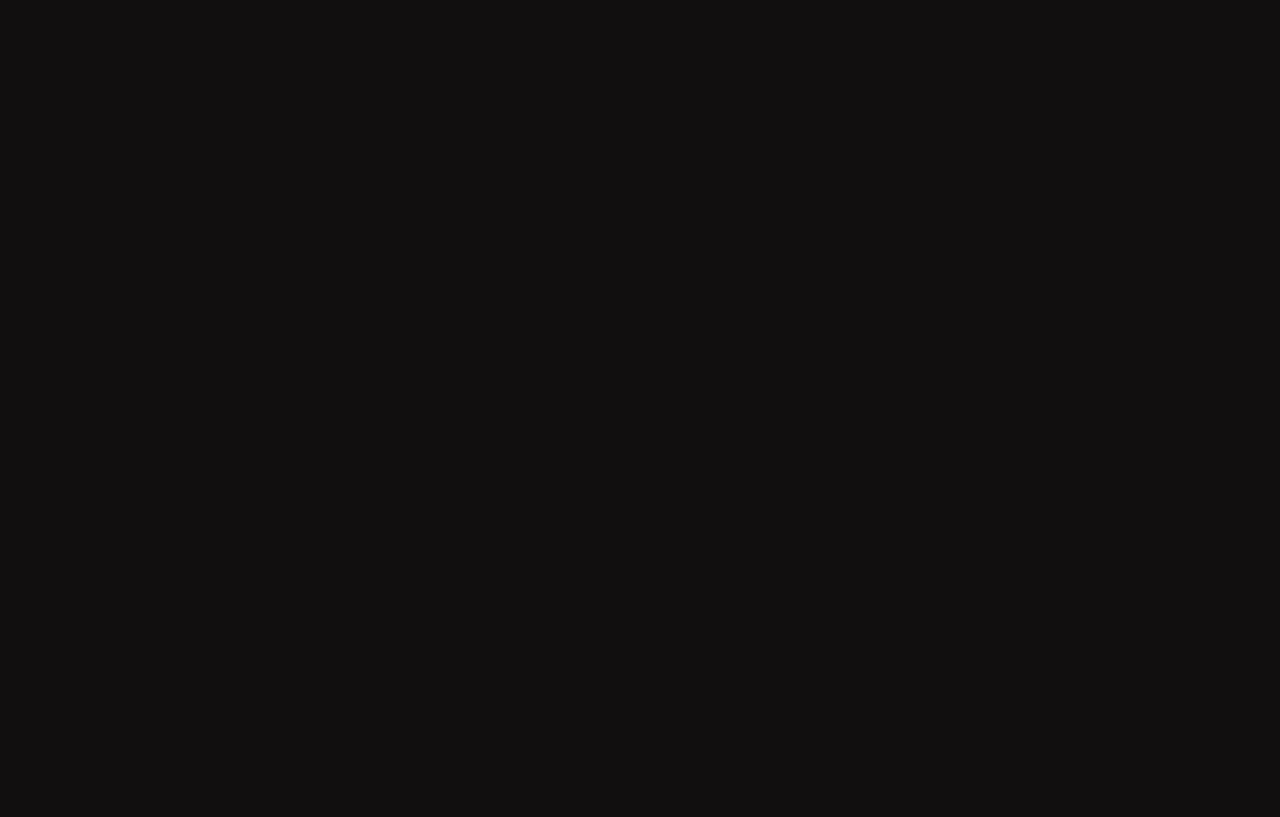
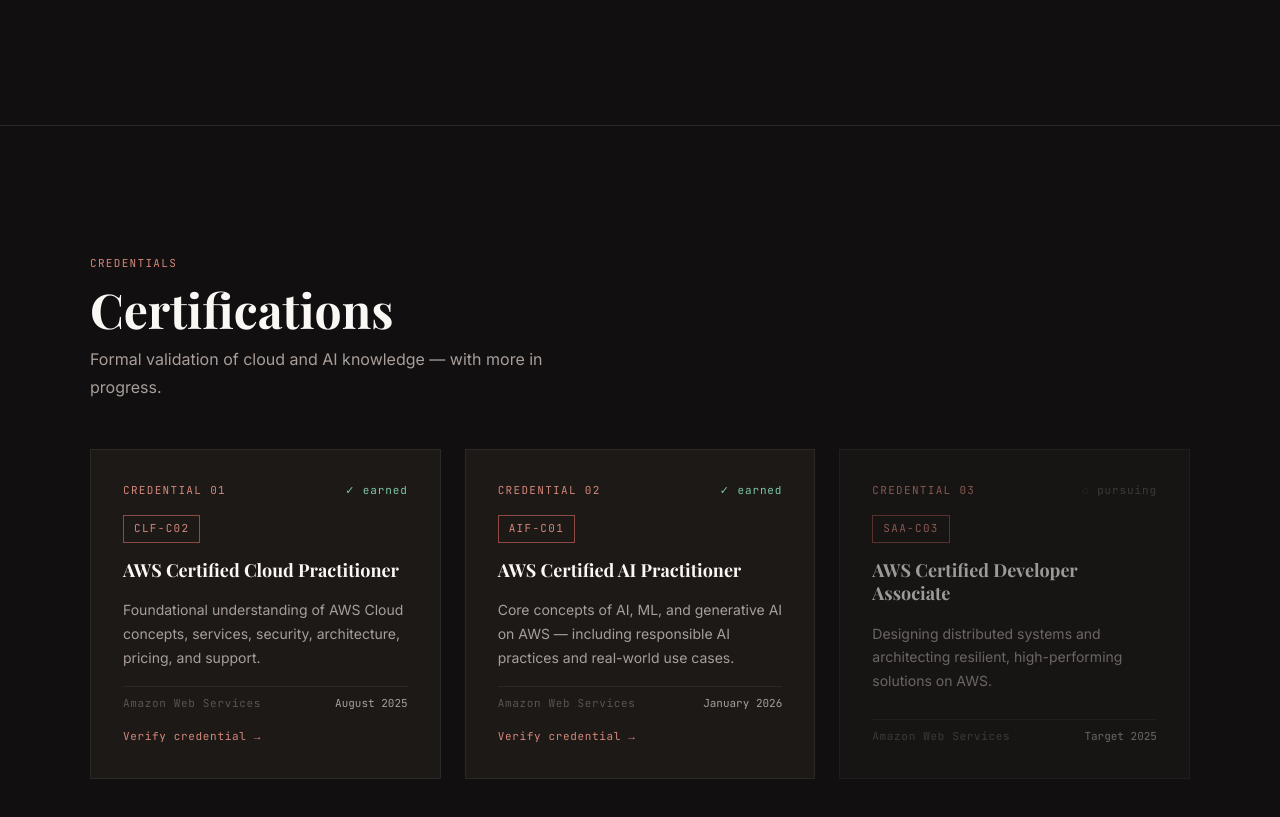
Before and after one commit to Code-Surbhi/SurbhiExplains, a React (Vite) app: page / in a window 1280 px wide. Shown: the part 1880-2697 px from the top of the page. Before the commit the page ends 2005 px from the top, so only its background shows below. Built offline with nearby package versions, Linux system fonts and the light colour scheme; a web font is replaced by a local one.

Commit message:
feat: add certifications section with credential cards

```diff
--- a/src/App.jsx
+++ b/src/App.jsx
@@ -1,6 +1,7 @@
 import Navbar from "./components/Navbar/Navbar";
 import Hero from "./components/Hero/Hero";
 import Projects from "./components/Projects/Projects";
+import Certifications from "./components/Certifications/Certifications";
 
 function App() {
   return (
@@ -8,6 +9,7 @@
       <Navbar />
       <Hero />
       <Projects />
+      <Certifications />
     </main>
   );
 }
--- /dev/null
+++ b/src/components/Certifications/Certifications.css
@@ -0,0 +1,189 @@
+/* ============================================
+   CERTIFICATIONS SECTION
+============================================ */
+
+.certifications {
+  padding: var(--space-9) var(--space-7);
+  border-top: 1px solid var(--border);
+}
+
+.certifications__inner {
+  max-width: 1100px;
+  margin: 0 auto;
+  display: flex;
+  flex-direction: column;
+  gap: var(--space-6);
+}
+
+/* --- HEADER --- */
+.certifications__header {
+  display: flex;
+  flex-direction: column;
+  gap: var(--space-2);
+}
+
+.certifications__title {
+  font-size: var(--text-h1);
+  font-family: var(--font-display);
+  color: var(--text-primary);
+}
+
+.certifications__subtitle {
+  color: var(--text-secondary);
+  font-size: 16px;
+  max-width: 50ch;
+}
+
+/* --- GRID --- */
+.certifications__grid {
+  display: grid;
+  grid-template-columns: repeat(3, 1fr);
+  gap: var(--space-4);
+}
+
+/* --- CERT CARD --- */
+.cert-card {
+  background: var(--bg-secondary);
+  border: 1px solid var(--border);
+  padding: var(--space-5);
+  display: flex;
+  flex-direction: column;
+  gap: var(--space-3);
+  position: relative;
+  transition: border-color var(--transition-normal);
+  overflow: hidden;
+}
+
+.cert-card::after {
+  content: "";
+  position: absolute;
+  bottom: 0;
+  left: 0;
+  right: 0;
+  height: 2px;
+  background: var(--accent);
+  transform: scaleX(0);
+  transform-origin: left;
+  transition: transform var(--transition-slow);
+}
+
+.cert-card:hover::after {
+  transform: scaleX(1);
+}
+
+.cert-card:hover {
+  border-color: var(--accent-muted);
+}
+
+/* In progress — dimmed */
+.cert-card--progress {
+  opacity: 0.6;
+}
+
+.cert-card--progress:hover {
+  opacity: 0.85;
+}
+
+/* --- CARD HEADER --- */
+.cert-card__header {
+  display: flex;
+  align-items: center;
+  justify-content: space-between;
+}
+
+/* --- STATUS --- */
+.cert-card__status {
+  font-family: var(--font-mono);
+  font-size: var(--text-label);
+  letter-spacing: 0.08em;
+}
+
+.cert-card__status--earned {
+  color: #7ec8a4;
+}
+
+.cert-card__status--progress {
+  color: var(--text-disabled);
+}
+
+/* --- EXAM CODE --- */
+.cert-card__code {
+  font-family: var(--font-mono);
+  font-size: var(--text-label);
+  letter-spacing: 0.12em;
+  color: var(--accent);
+  padding: 4px 10px;
+  border: 1px solid var(--accent-muted);
+  display: inline-block;
+  width: fit-content;
+}
+
+/* --- TITLE --- */
+.cert-card__title {
+  font-family: var(--font-display);
+  font-size: 18px;
+  color: var(--text-primary);
+  line-height: 1.3;
+}
+
+/* --- DESCRIPTION --- */
+.cert-card__description {
+  font-size: 14px;
+  color: var(--text-secondary);
+  line-height: 1.7;
+  flex: 1;
+}
+
+/* --- FOOTER --- */
+.cert-card__footer {
+  display: flex;
+  justify-content: space-between;
+  align-items: center;
+  padding-top: var(--space-2);
+  border-top: 1px solid var(--border);
+  margin-top: auto;
+}
+
+.cert-card__issuer {
+  font-family: var(--font-mono);
+  font-size: var(--text-label);
+  color: var(--text-disabled);
+  letter-spacing: 0.06em;
+}
+
+.cert-card__year {
+  font-family: var(--font-mono);
+  font-size: var(--text-label);
+  color: var(--text-secondary);
+}
+
+/* --- VERIFY LINK --- */
+.cert-card__verify {
+  font-family: var(--font-mono);
+  font-size: var(--text-label);
+  letter-spacing: 0.06em;
+  color: var(--accent);
+  text-decoration: none;
+  transition: color var(--transition-fast);
+}
+
+.cert-card__verify:hover {
+  color: var(--accent-hover);
+}
+
+/* --- MOBILE --- */
+@media (max-width: 900px) {
+  .certifications__grid {
+    grid-template-columns: 1fr 1fr;
+  }
+}
+
+@media (max-width: 600px) {
+  .certifications {
+    padding: var(--space-7) var(--space-3);
+  }
+
+  .certifications__grid {
+    grid-template-columns: 1fr;
+  }
+}
--- /dev/null
+++ b/src/components/Certifications/Certifications.jsx
@@ -0,0 +1,102 @@
+import "./Certifications.css";
+
+const certifications = [
+  {
+    id: "01",
+    status: "earned",
+    title: "AWS Certified Cloud Practitioner",
+    issuer: "Amazon Web Services",
+    year: "August 2025",
+    code: "CLF-C02",
+    description:
+      "Foundational understanding of AWS Cloud concepts, services, security, architecture, pricing, and support.",
+    verifyLink:
+      "https://www.credly.com/badges/9cd07000-4d33-4bdf-a0ae-9454433be763/public_url",
+  },
+  {
+    id: "02",
+    status: "earned",
+    title: "AWS Certified AI Practitioner",
+    issuer: "Amazon Web Services",
+    year: "January 2026",
+    code: "AIF-C01",
+    description:
+      "Core concepts of AI, ML, and generative AI on AWS — including responsible AI practices and real-world use cases.",
+    verifyLink:
+      "https://www.credly.com/badges/54fbb3b9-e1b0-4546-be9e-f41adfe24ef1/public_url",
+  },
+  {
+    id: "03",
+    status: "in-progress",
+    title: "AWS Certified Developer Associate",
+    issuer: "Amazon Web Services",
+    year: "Target 2025",
+    code: "SAA-C03",
+    description:
+      "Designing distributed systems and architecting resilient, high-performing solutions on AWS.",
+    verifyLink: null,
+  },
+];
+
+function CertCard({ cert }) {
+  return (
+    <article
+      className={`cert-card ${cert.status === "in-progress" ? "cert-card--progress" : ""}`}
+    >
+      <div className="cert-card__header">
+        <span className="label">Credential {cert.id}</span>
+        <span
+          className={`cert-card__status ${cert.status === "earned" ? "cert-card__status--earned" : "cert-card__status--progress"}`}
+        >
+          {cert.status === "earned" ? "✓ earned" : "◌ pursuing"}
+        </span>
+      </div>
+
+      <div className="cert-card__code">{cert.code}</div>
+
+      <h3 className="cert-card__title">{cert.title}</h3>
+
+      <p className="cert-card__description">{cert.description}</p>
+
+      <div className="cert-card__footer">
+        <span className="cert-card__issuer">{cert.issuer}</span>
+        <span className="cert-card__year">{cert.year}</span>
+      </div>
+
+      {cert.verifyLink && (
+        <a
+          href={cert.verifyLink}
+          target="_blank"
+          rel="noreferrer"
+          className="cert-card__verify"
+        >
+          Verify credential →
+        </a>
+      )}
+    </article>
+  );
+}
+
+function Certifications() {
+  return (
+    <section className="certifications" id="certifications">
+      <div className="certifications__inner">
+        <div className="certifications__header">
+          <p className="label">Credentials</p>
+          <h2 className="certifications__title">Certifications</h2>
+          <p className="certifications__subtitle">
+            Formal validation of cloud and AI knowledge — with more in progress.
+          </p>
+        </div>
+
+        <div className="certifications__grid">
+          {certifications.map((cert) => (
+            <CertCard key={cert.id} cert={cert} />
+          ))}
+        </div>
+      </div>
+    </section>
+  );
+}
+
+export default Certifications;
```
